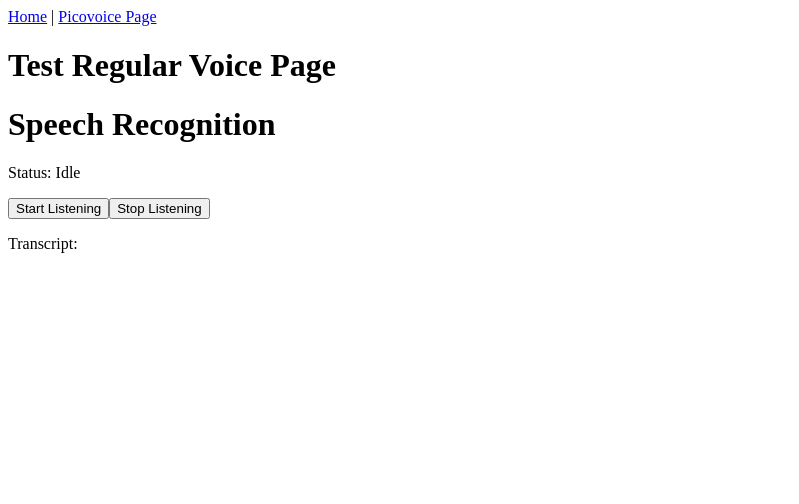
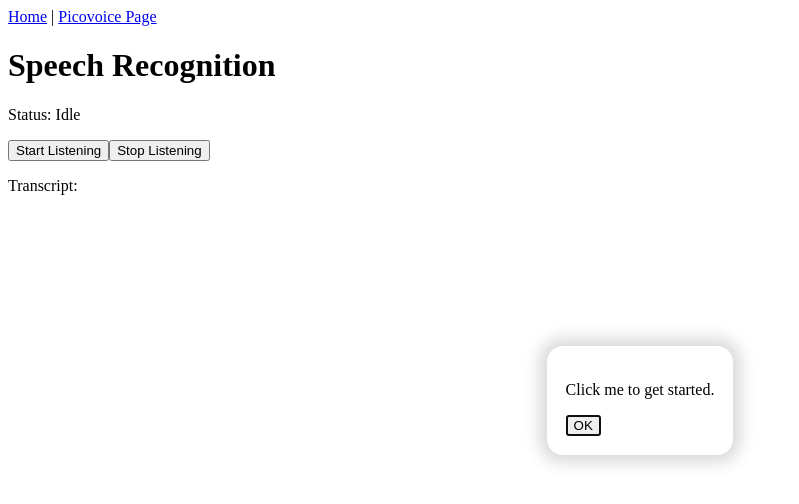
Before and after one commit to somecallmejosh/lat-walky-talky, a Nuxt app: page / in a window 1280 px wide. Shown: the top 504 px of the page, without its empty margins (0-799 px from the left). Built offline with nearby package versions, Linux system fonts and the light colour scheme.

Commit message:
Add dialog to app wrapper.

```diff
--- a/app.vue
+++ b/app.vue
@@ -1,10 +1,47 @@
 <template>
-  <div>
+  <div class="wrapper">
     <NuxtPwaManifest />
     <nav>
       <nuxt-link to="/">Home</nuxt-link> |
       <nuxt-link to="/pico-voice">Picovoice Page</nuxt-link>
     </nav>
+    <dialog id="dialogBox" open>
+      <form method="dialog">
+        <p>Click me to get started.</p>
+        <button autofocus>OK</button>
+      </form>
+    </dialog>
     <NuxtPage />
   </div>
 </template>
+<style>
+ .wrapper {
+  display: flex;
+  flex-direction: column;
+  min-height: 100dvh;
+  min-width: 100dvw;
+ }
+
+ dialog {
+  position: absolute;
+  inset: 0;
+  z-index: 10;
+  border-radius: 1rem;
+  border-color: white;
+  box-shadow: 0 0 1rem 0.5rem rgba(0, 0, 0, 0.15);
+  padding: 1rem;
+}
+
+::backdrop {
+  background-image: linear-gradient(
+    45deg,
+    magenta,
+    rebeccapurple,
+    dodgerblue,
+    green
+  );
+  opacity: 0.75;
+}
+
+
+</style>
--- a/components/VVoice.vue
+++ b/components/VVoice.vue
@@ -1,13 +1,3 @@
-<template>
-  <div>
-    <h1>Speech Recognition</h1>
-    <p>Status: {{ status }}</p>
-    <button @click="startListening" :disabled="!isSupported">Start Listening</button>
-    <button @click="stopListening" :disabled="!isSupported">Stop Listening</button>
-    <p>Transcript: {{ transcript }}</p>
-  </div>
-</template>
-
 <script setup>
 import { ref, onMounted, onUnmounted } from 'vue';
 
@@ -54,3 +44,23 @@ function stopListening() {
   recognition.stop();
 }
 </script>
+
+<template>
+  <div>
+    <div class="content">
+      <h1>Speech Recognition</h1>
+      <p>Status: {{ status }}</p>
+      <button @click="startListening" :disabled="!isSupported">Start Listening</button>
+      <button @click="stopListening" :disabled="!isSupported">Stop Listening</button>
+      <p>Transcript: {{ transcript }}</p>
+    </div>
+  </div>
+</template>
+
+<style>
+
+.content {
+  position: relative;
+  z-index: 1;
+}
+</style>
--- a/pages/index.vue
+++ b/pages/index.vue
@@ -1,8 +1,5 @@
 <template>
   <client-only>
-    <div>
-      <h1>Test Regular Voice Page</h1>
-      <v-voice />
-    </div>
+    <v-voice />
   </client-only>
 </template>
```
